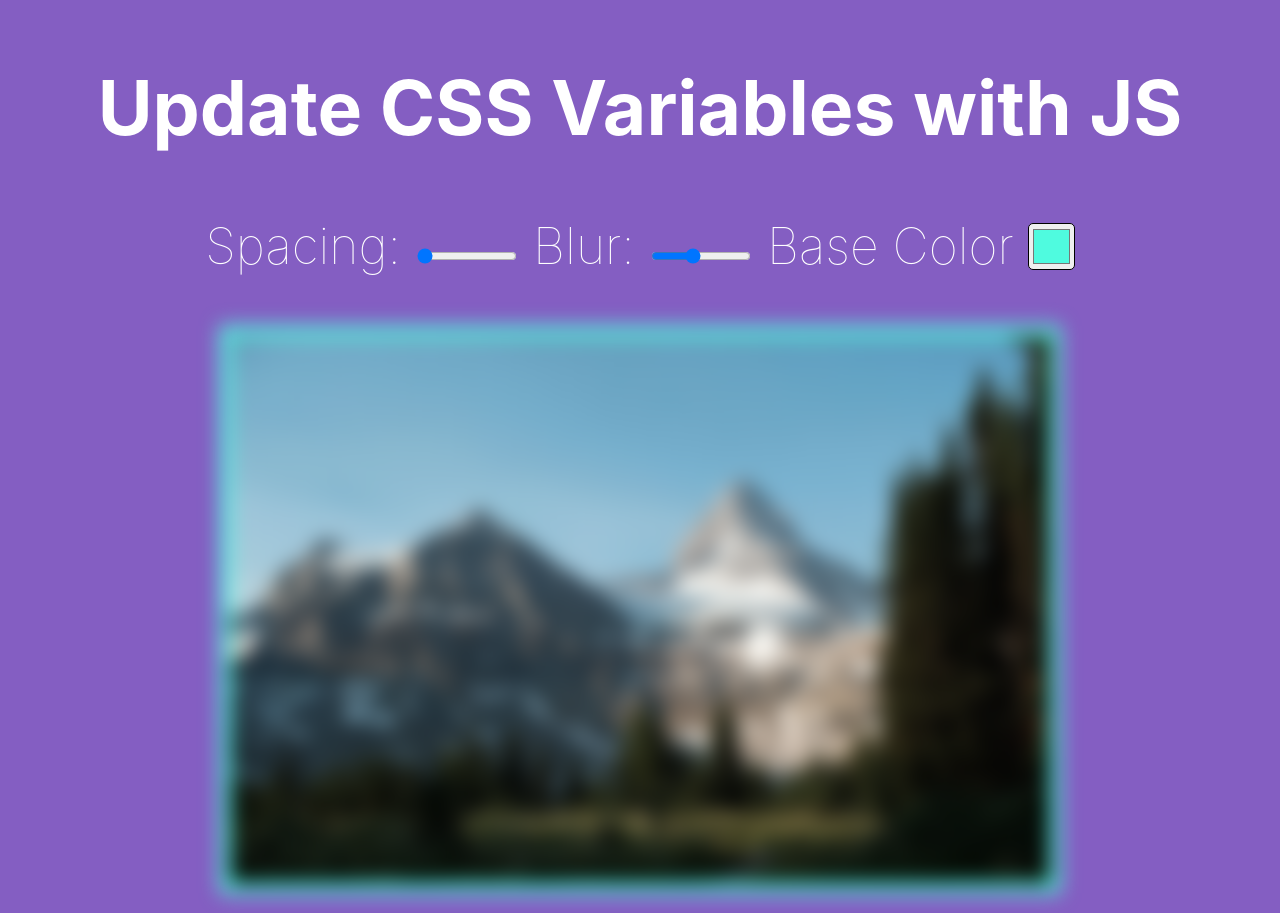
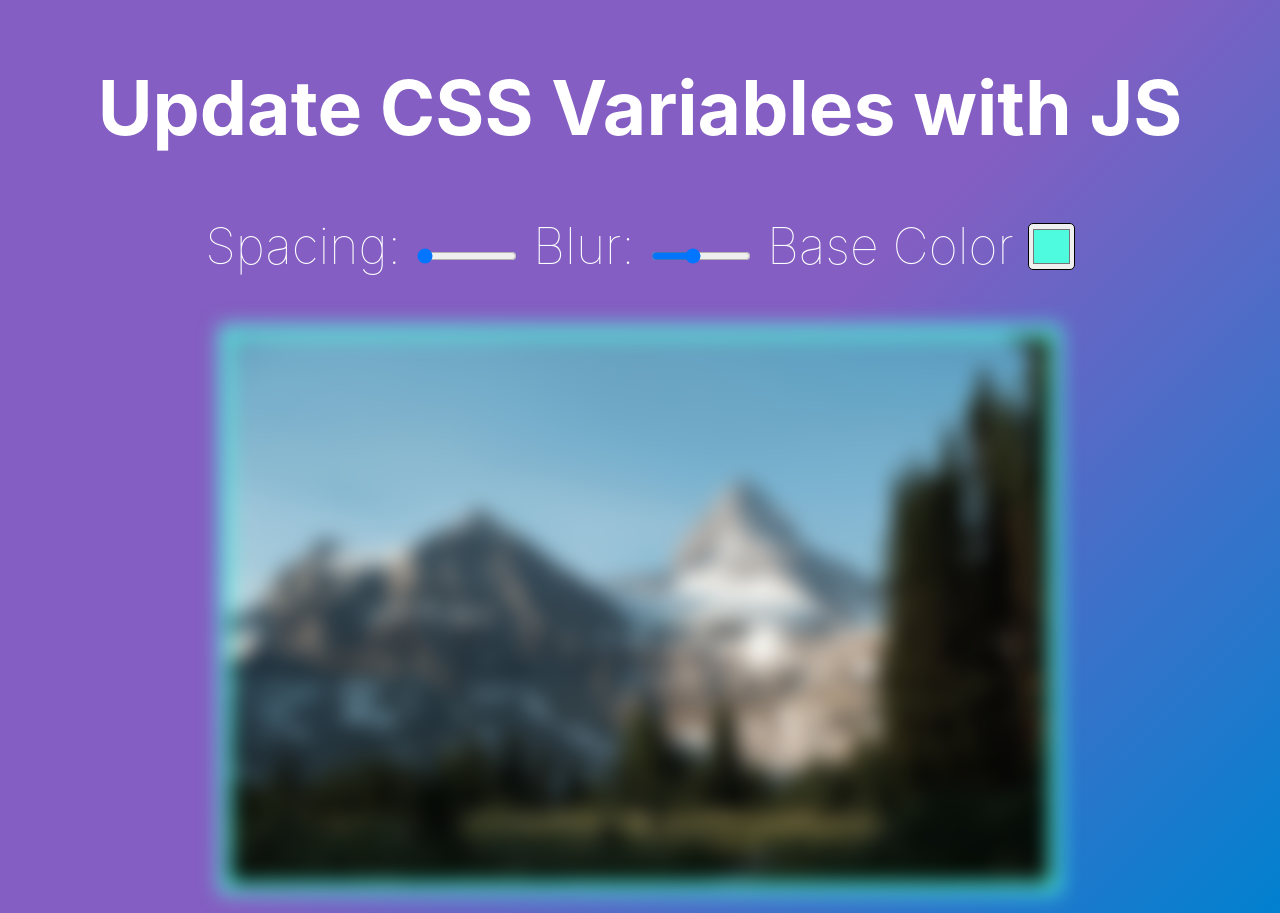
Before and after one commit to jwmunn/jwmunn.github.io, a Jekyll site: the page js30/3/index.html, which Jekyll copies as it is, in a window 1280 px wide. Built offline with Jekyll 4.4.1, drawn with Linux system fonts in a browser that asks for light colours.

Commit message:
Added background gradient.

```diff
--- a/js30/3/index.html
+++ b/js30/3/index.html
@@ -43,7 +43,11 @@
 
     body {
       text-align: center;
-      background: #845EC2;
+      background: #845ec2; /* Old browsers */
+      background: -moz-linear-gradient(-45deg, #845ec2 52%, #0081cf 100%); /* FF3.6-15 */
+      background: -webkit-linear-gradient(-45deg, #845ec2 52%,#0081cf 100%); /* Chrome10-25,Safari5.1-6 */
+      background: linear-gradient(135deg, #845ec2 52%,#0081cf 100%); /* W3C, IE10+, FF16+, Chrome26+, Opera12+, Safari7+ */
+      filter: progid:DXImageTransform.Microsoft.gradient( startColorstr='#845ec2', endColorstr='#0081cf',GradientType=1 ); /* IE6-9 fallback on horizontal gradient */
       color: white;
       font-family: -apple-system,BlinkMacSystemFont,"Segoe UI",Roboto,Helvetica,Arial,sans-serif;;
       font-weight: 100;
```
